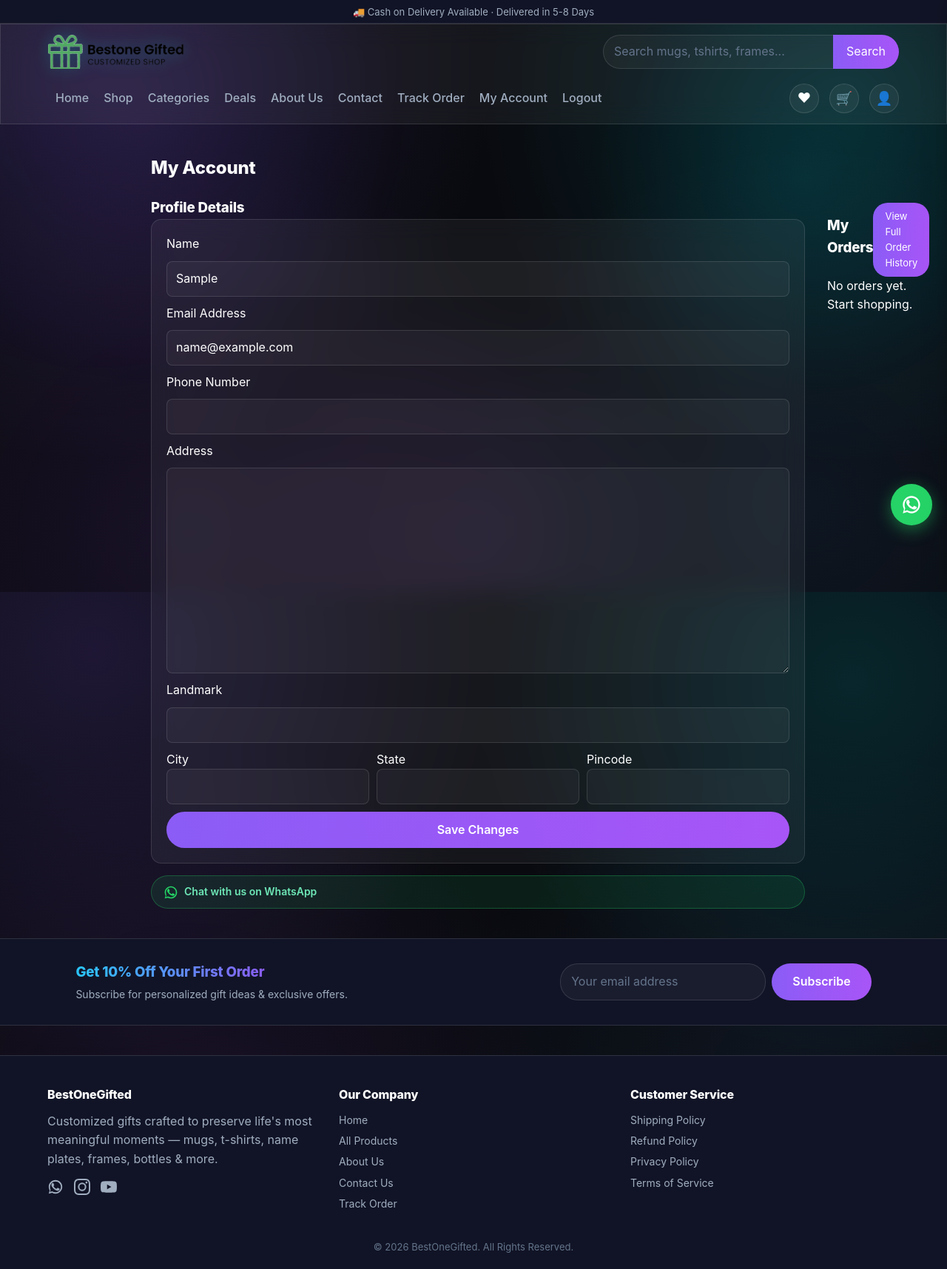
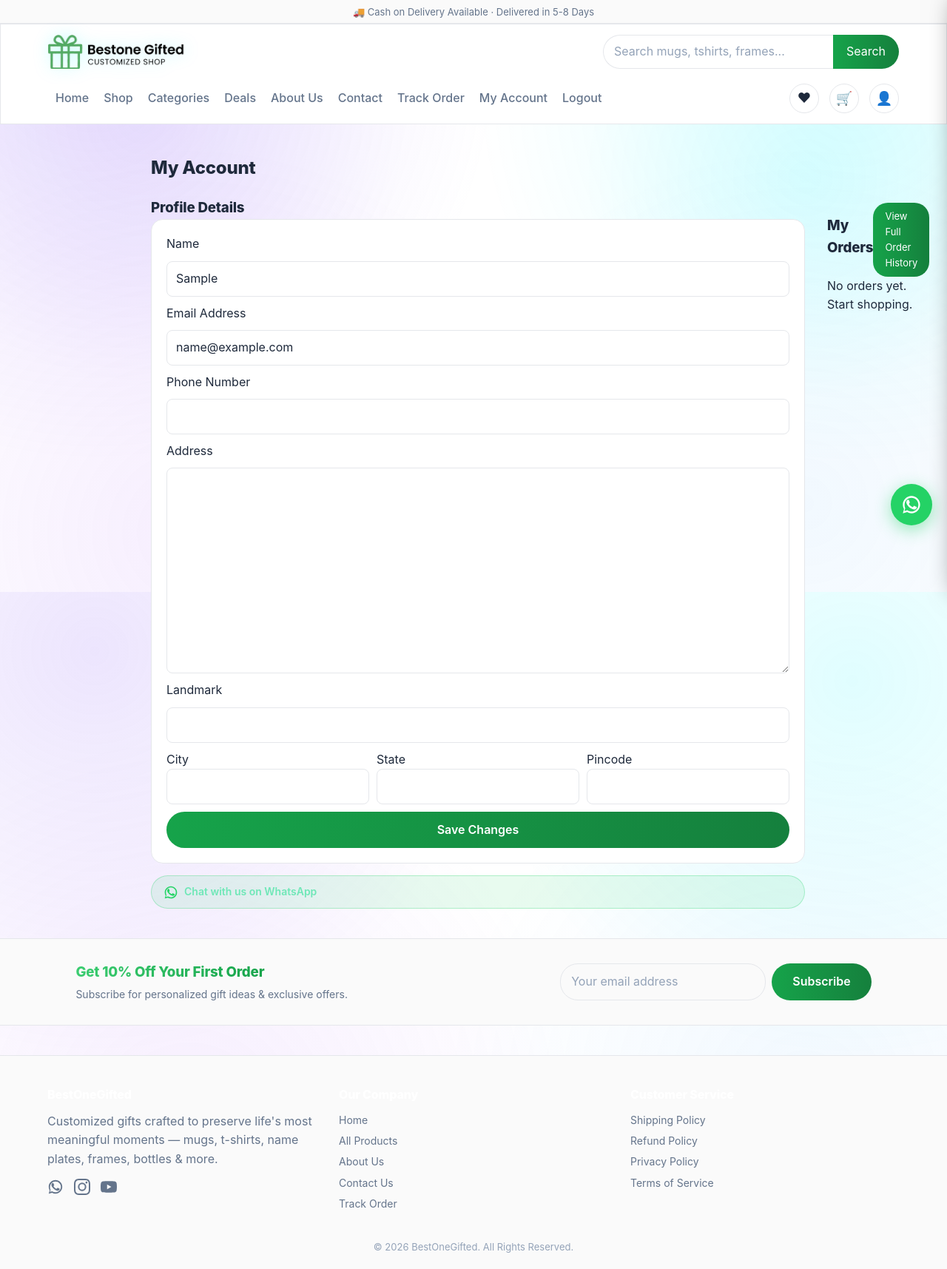
Before and after one commit to AbhishekMishra19k/BestOneGifted, a Django app: page /accounts/dashboard/ in a window 1280 px wide. Shown: the whole page at 74% size. Run offline with Django 5.2, Linux system fonts and the light colour scheme; the visitor is signed in with stand-in values (Sample User, id 1); data that the repository does not hold is empty.

Commit message:
change in to style.css

```diff
--- a/static/css/style.css
+++ b/static/css/style.css
@@ -1,65 +1,74 @@
 /* ================================================================
-   BestOneGifted — Futuristic Premium Dark Design System
-   Reorganized: Variables → Reset → Typography → Background →
-   Glass System → Buttons → Forms → Utilities → Animations →
-   Responsive → Accessibility → Component styles (preserved
-   selectors from the original stylesheet, restyled for dark theme)
+   BestOneGifted — White + Light Green Design System
+   Dominant palette: white/off-white family. Accent: light green only
+   (soft ambient glow, gradient rings, hover states). Header is
+   static/unfixed. Selectors kept 1:1 from the prior stylesheet so no
+   template/JS hook breaks.
    ================================================================ */
 
 /* ============================================
    1. CSS VARIABLES
    ============================================ */
 :root {
-    /* Backgrounds */
-    --bg: #090A0F;
-    --bg-2: #111426;
-    --bg-3: #17152A;
-    --bg-4: #1B1635;
-    --card-bg: #12131C;
+    /* Backgrounds — white family only */
+    --bg: #FFFFFF;
+    --bg-2: #FAFAFA;
+    --bg-3: #F4F5F7;
+    --bg-4: #F8F9FA;
+    --card-bg: #FFFFFF;
 
-    /* Accents */
-    --cyan: #00F2FE;
-    --blue: #4FACFE;
-    --violet: #8B5CF6;
-    --purple: #A855F7;
-    --green: #10B981;
-    --green-light: #34D399;
-    --green-dark: #0d9488;
-    --gold: #F5B942;
+    /* Accent — light green only (per brand spec) */
+    --green: #22C55E;
+    --green-light: #4ADE80;
+    --green-dark: #16A34A;
+    --green-deep: #15803D;
+    /* Legacy hue names kept so every original rule below still resolves,
+       but all now map into the green family / neutral charcoal — no other
+       accent hues are used anywhere on the site. */
+    --cyan: #4ADE80;
+    --blue: #22C55E;
+    --violet: #16A34A;
+    --purple: #15803D;
+    --gold: #4ADE80;
 
-    /* Text */
-    --text: #FFFFFF;
-    --muted: #A0AEC0;
-    --dim: #64748B;
+    /* Text — deep charcoal/slate on white, never harsh/muddy */
+    --text: #1E293B;
+    --muted: #64748B;
+    --dim: #94A3B8;
 
-    /* Legacy aliases kept so every original rule below still resolves
-       to a sensible color under the new theme (no selectors removed) */
-    --green-pale: rgba(255,255,255,0.08);
-    --green-pale2: rgba(255,255,255,0.04);
+    /* Legacy pale aliases */
+    --green-pale: rgba(34,197,94,0.08);
+    --green-pale2: rgba(34,197,94,0.04);
 
-    /* Glass */
-    --glass-bg: rgba(255,255,255,0.05);
-    --glass-border: rgba(255,255,255,0.12);
-    --glass-blur: 16px;
+    /* "Glass" system reinterpreted for light theme: soft white cards with
+       pearl-grey borders instead of dark translucent panels */
+    --glass-bg: #FFFFFF;
+    --glass-border: #E5E7EB;
+    --glass-blur: 0px;
 
-    /* Shadows / glow */
-    --glow-cyan: 0 0 24px rgba(0,242,254,.35);
-    --glow-violet: 0 0 24px rgba(139,92,246,.35);
-    --glow-purple: 0 0 24px rgba(168,85,247,.3);
-    --glow-green: 0 0 20px rgba(16,185,129,.3);
+    /* Shadows / glow — light green ambient glow + soft neutral shadow */
+    --glow-cyan: 0 0 24px rgba(34,197,94,.20);
+    --glow-violet: 0 0 24px rgba(34,197,94,.20);
+    --glow-purple: 0 0 24px rgba(34,197,94,.18);
+    --glow-green: 0 8px 28px rgba(34,197,94,.22);
+    --shadow-soft: 0 2px 10px rgba(15,23,42,.05);
+    --shadow-card: 0 8px 24px rgba(15,23,42,.06);
+    --shadow-lift: 0 16px 36px rgba(15,23,42,.10);
 
-    --radius: 14px;
-    --radius-sm: 8px;
-    --radius-lg: 22px;
+    --radius: 16px;
+    --radius-sm: 10px;
+    --radius-lg: 24px;
 }
 
 /* ============================================
    2. RESET
    ============================================ */
 * { box-sizing: border-box; margin: 0; padding: 0; }
-html { scroll-behavior: smooth; }
+html { scroll-behavior: smooth; overflow-x: hidden; }
+body { overflow-x: hidden; }
 img { max-width: 100%; display: block; }
 button, input, textarea, select { font: inherit; color: inherit; }
+a, button, input[type=submit], .btn, .btn-small, .icon-link { touch-action: manipulation; }
 ul, ol { list-style: none; }
 
 /* ============================================
@@ -71,7 +80,7 @@ body {
     line-height: 1.6;
     -webkit-font-smoothing: antialiased;
 }
-h1, h2, h3, h4 { font-weight: 800; letter-spacing: -.01em; }
+h1, h2, h3, h4 { font-weight: 800; letter-spacing: -.01em; color: var(--text); }
 a { text-decoration: none; color: inherit; }
 
 /* ============================================
```
